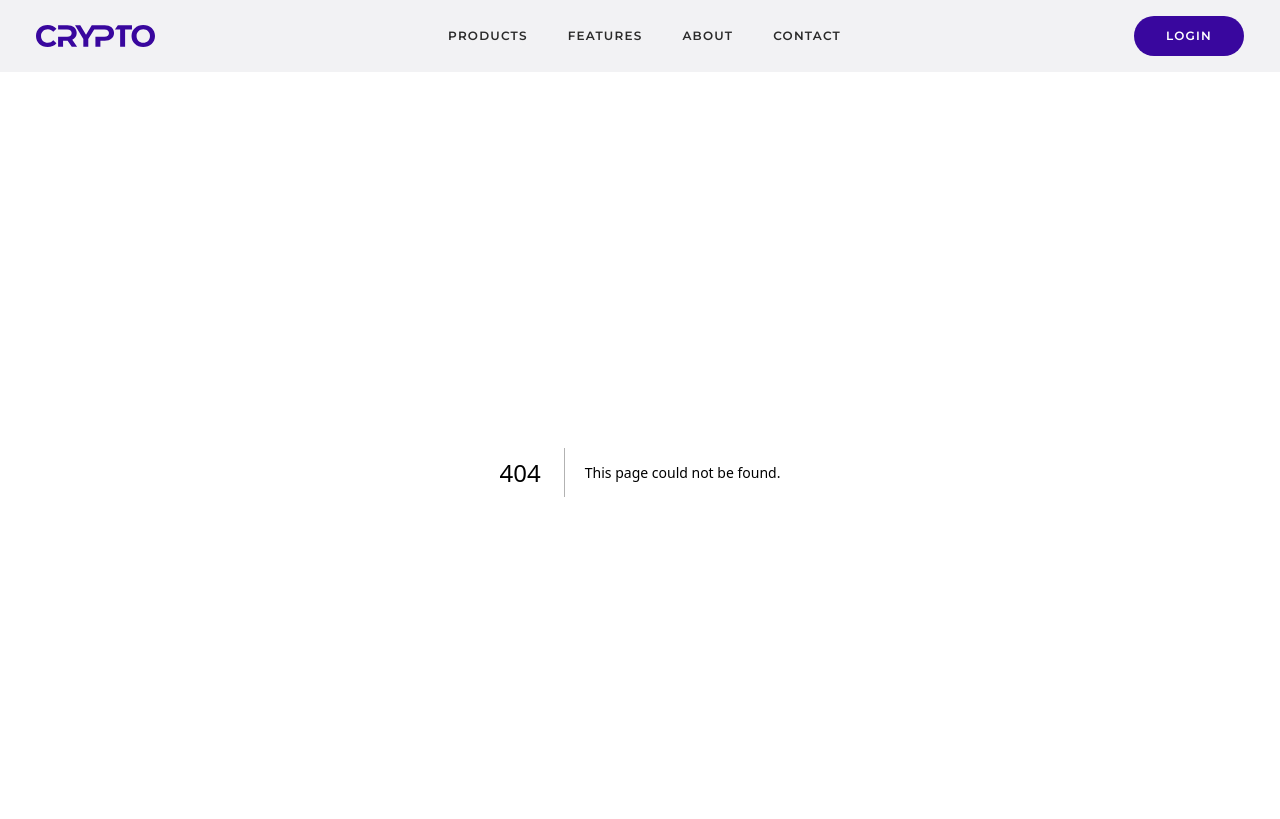
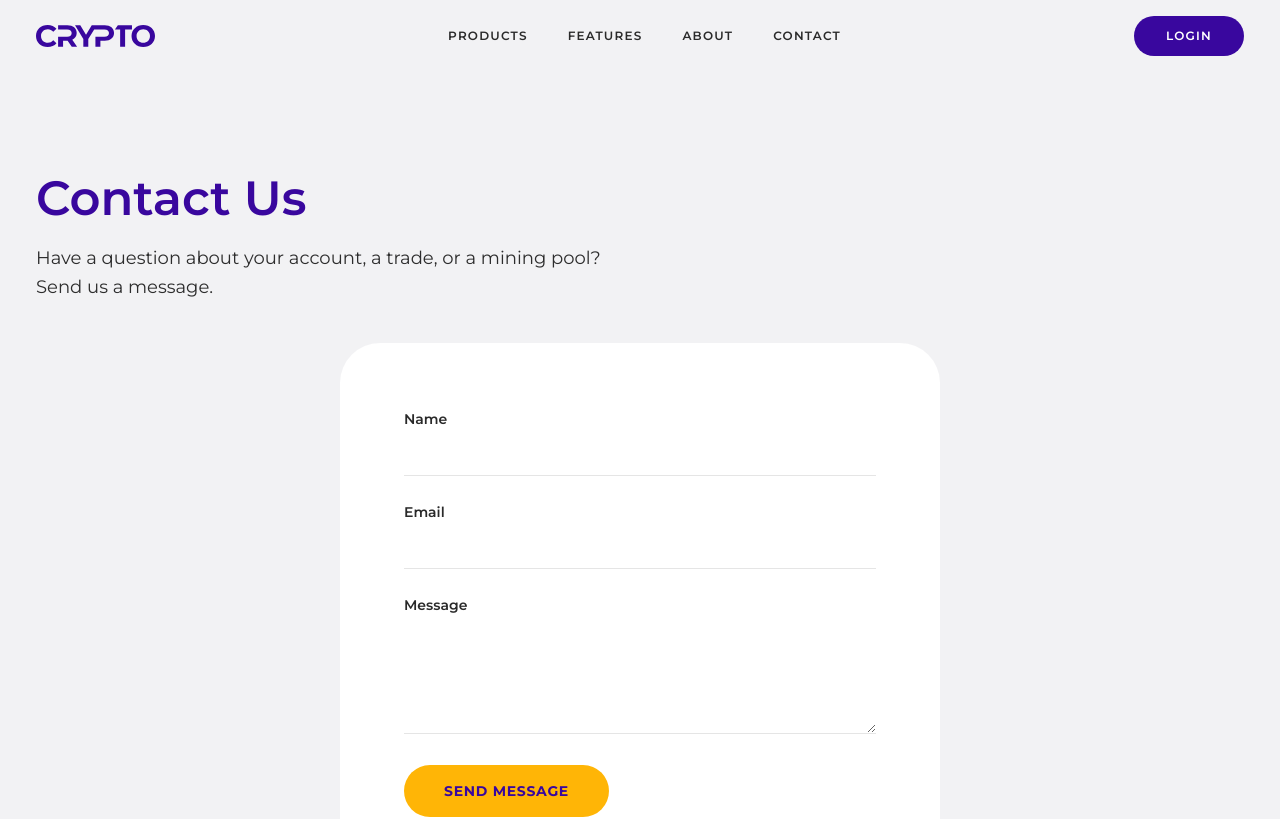
Before and after one commit to ren-urot/Crypto, a Next.js app: page /contact in a window 1280 px wide. Before the commit this address had no page. Shown: the top 819 px of the page. Built offline with nearby package versions, Linux system fonts and the light colour scheme.

Commit message:
feat: add Contact page with client-side form

```diff
--- /dev/null
+++ b/src/app/contact/page.tsx
@@ -0,0 +1,16 @@
+import PageHeader from "@/components/PageHeader";
+import ContactForm from "@/components/ContactForm";
+
+export default function ContactPage() {
+  return (
+    <>
+      <PageHeader
+        title="Contact Us"
+        description="Have a question about your account, a trade, or a mining pool? Send us a message."
+      />
+      <section className="bg-[#f2f2f4] px-9 pb-16">
+        <ContactForm />
+      </section>
+    </>
+  );
+}
--- /dev/null
+++ b/src/components/ContactForm.tsx
@@ -0,0 +1,86 @@
+"use client";
+
+import { useState } from "react";
+import { useFakeSubmit } from "@/hooks/useFakeSubmit";
+
+export default function ContactForm() {
+  const [name, setName] = useState("");
+  const [email, setEmail] = useState("");
+  const [message, setMessage] = useState("");
+  const { status, submit } = useFakeSubmit();
+
+  function handleSubmit(e: React.FormEvent) {
+    e.preventDefault();
+    submit(Boolean(name.trim() && email.trim() && message.trim()));
+  }
+
+  if (status === "success") {
+    return (
+      <div className="mx-auto max-w-[600px] rounded-[40px] bg-white p-10 text-center md:p-16">
+        <h2 className="font-semibold text-2xl text-[#39079e]">
+          Message sent
+        </h2>
+        <p className="mt-4 text-base leading-relaxed text-[#2d2d2d]">
+          Thanks for reaching out — we&apos;ll be in touch soon.
+        </p>
+      </div>
+    );
+  }
+
+  return (
+    <form
+      onSubmit={handleSubmit}
+      className="mx-auto max-w-[600px] space-y-6 rounded-[40px] bg-white p-10 md:p-16"
+    >
+      <div>
+        <label htmlFor="name" className="text-sm font-semibold text-[#2a2a2a]">
+          Name
+        </label>
+        <input
+          id="name"
+          type="text"
+          required
+          value={name}
+          onChange={(e) => setName(e.target.value)}
+          className="mt-2 w-full border-b border-[#e5e5e5] bg-transparent pb-3 text-base text-[#2a2a2a] focus:border-[#39079e] focus:outline-none"
+        />
+      </div>
+      <div>
+        <label htmlFor="email" className="text-sm font-semibold text-[#2a2a2a]">
+          Email
+        </label>
+        <input
+          id="email"
+          type="email"
+          required
+          value={email}
+          onChange={(e) => setEmail(e.target.value)}
+          className="mt-2 w-full border-b border-[#e5e5e5] bg-transparent pb-3 text-base text-[#2a2a2a] focus:border-[#39079e] focus:outline-none"
+        />
+      </div>
+      <div>
+        <label
+          htmlFor="message"
+          className="text-sm font-semibold text-[#2a2a2a]"
+        >
+          Message
+        </label>
+        <textarea
+          id="message"
+          required
+          rows={4}
+          value={message}
+          onChange={(e) => setMessage(e.target.value)}
+          className="mt-2 w-full border-b border-[#e5e5e5] bg-transparent pb-3 text-base text-[#2a2a2a] focus:border-[#39079e] focus:outline-none"
+        />
+      </div>
+      <button
+        type="submit"
+        disabled={status === "submitting"}
+        className="w-full rounded-full bg-[#ffb506] px-10 py-4 text-sm font-bold tracking-[0.05em] text-[#39079e] uppercase transition-transform duration-200 hover:scale-[1.03] hover:bg-[#e6a205] hover:shadow-lg disabled:cursor-not-allowed disabled:opacity-60 md:w-auto"
+      >
+        {status === "submitting" ? "Sending..." : "Send Message"}
+      </button>
+    </form>
+  );
+}
--- /dev/null
+++ b/src/hooks/useFakeSubmit.ts
@@ -0,0 +1,21 @@
+"use client";
+
+import { useState } from "react";
+
+type Status = "idle" | "submitting" | "success";
+
+export function useFakeSubmit(delayMs = 500) {
+  const [status, setStatus] = useState<Status>("idle");
+
+  function submit(isValid: boolean) {
+    if (!isValid) return;
+    setStatus("submitting");
+    setTimeout(() => setStatus("success"), delayMs);
+  }
+
+  function reset() {
+    setStatus("idle");
+  }
+
+  return { status, submit, reset };
+}
```
